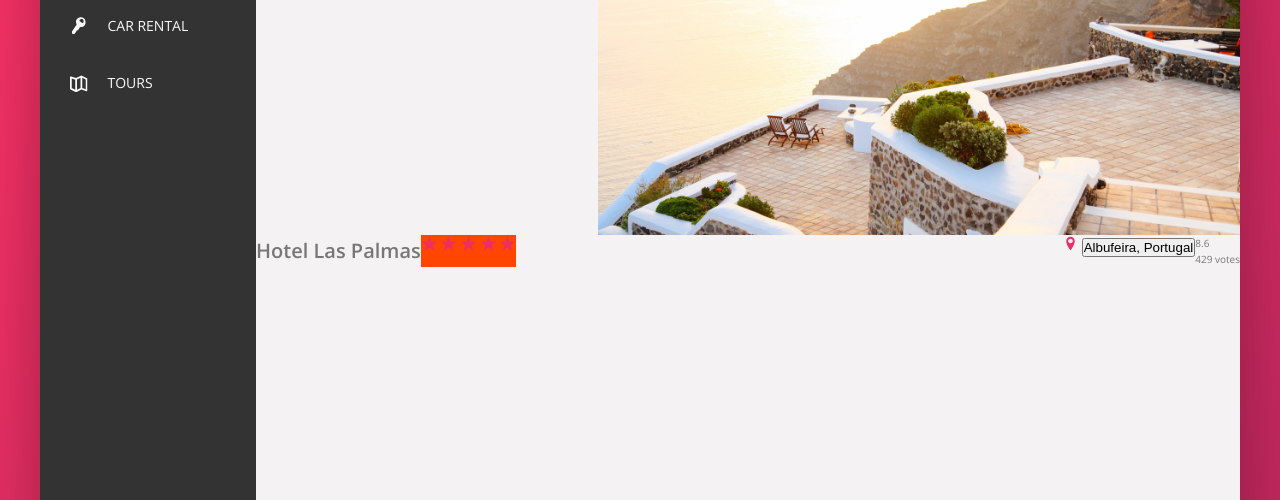
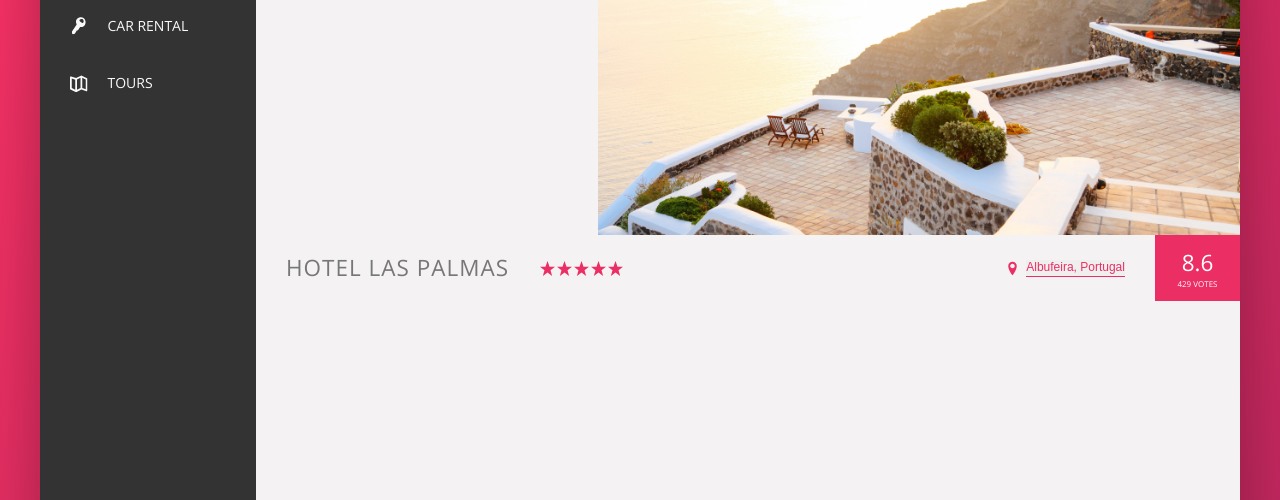
Before and after one commit to SirriCelles/css-trillor-app, a website: page index.html in a window 1280 px wide. Shown: the part 300-800 px from the top of the page. Drawn offline with nearby package versions, Linux system fonts and the light colour scheme.

Commit message:
add overview style

```diff
--- a/sass/_components.scss
+++ b/sass/_components.scss
@@ -123,7 +123,7 @@
 
 }
 
-//////////////////////////////////@at-root
+//////////////////////////////////
 // SIDE NAVIGATION
 .side-nav {
     list-style: none;
@@ -193,7 +193,7 @@
     padding: 2.5rem;
 }
 
-/////////////////////@at-root
+/////////////////////
 //GALLERY
 
 .gallery {
@@ -206,19 +206,26 @@
 
 
 
-///////////////////////@at-root
+///////////////////////
 //HOTEL OVERVIEW
 
 .overview {
     display: flex;
+    align-items: center;
+    border-bottom: 5px solid var(--color-grey-light-2);
+
     &__heading {
-
+        font-size: 2.25rem;
+        font-weight: 300;
+        text-transform: uppercase;
+        letter-spacing: 1px;
+        padding: 1.5rem 3rem;
     }
 
     &__stars {
         // flex: 1;
         margin-right: auto;  ///created automatica space between items
-        background-color: orangered;
+        display: flex;
     }
 
     &__icon-star,
@@ -229,18 +236,77 @@
     }
 
     &__location {
+        font-size: 1.2rem;
+        display: flex;
+        vertical-align: center;
+    }
 
+    &__icon-location {
+        margin-right: .5rem;
     }
 
     &__rating {
+        background-color: var(--color-primary);
+        margin-left: 3rem;
+        color: #ffff;
+        padding: 0 2.25rem;
+        align-self: stretch;
 
+        display: flex;
+        flex-direction: column;
+        align-items: center;
+        justify-content: center;
     }
 
-    &__rating-avarage {
-
+    &__rating-average {
+        font-size: 2.25rem;
+        font-weight: 300;
+        margin-bottom: -3px;
     }
 
     &__rating-count{
+        font-size: .8rem;
+        text-transform: uppercase;
+    }
+}
+
+
+///////////
+// BUTTON INLINE
+.btn-inline {
+    border: none;
+    color: var(--color-primary);
+    font-size: inherit;
+    border-bottom: 1px solid currentColor;
+    padding-bottom: 2px;
+    display: inline-block;
+    cursor: pointer;
+    transition: all .2s;
+
+    &:hover {
+        color: var(--color-grey-dark-1);
+    }
+
+    &:focus {
+        outline: none;
+        animation: pulsate 1s infinite;
 
     }
 }
+
+@keyframes pulsate {
+    0% {
+        transform: scale(1);
+        box-shadow: none;
+    }
+
+    50% {
+        transform: scale(1.05);
+        box-shadow: 0 1rem 4rem rgba(0, 0, 0, .25);
+    }
+
+    100% {
+        transform: scale(1);
+        box-shadow: none;
+    }
+}
--- a/sass/_layout.scss
+++ b/sass/_layout.scss
@@ -39,6 +39,4 @@
     height: 80rem;
 
     flex: 1;
-    border-bottom: 1px solid var(--color-grey-light-2);
-
 }
```
Also changed, not shown: css/style.css.
